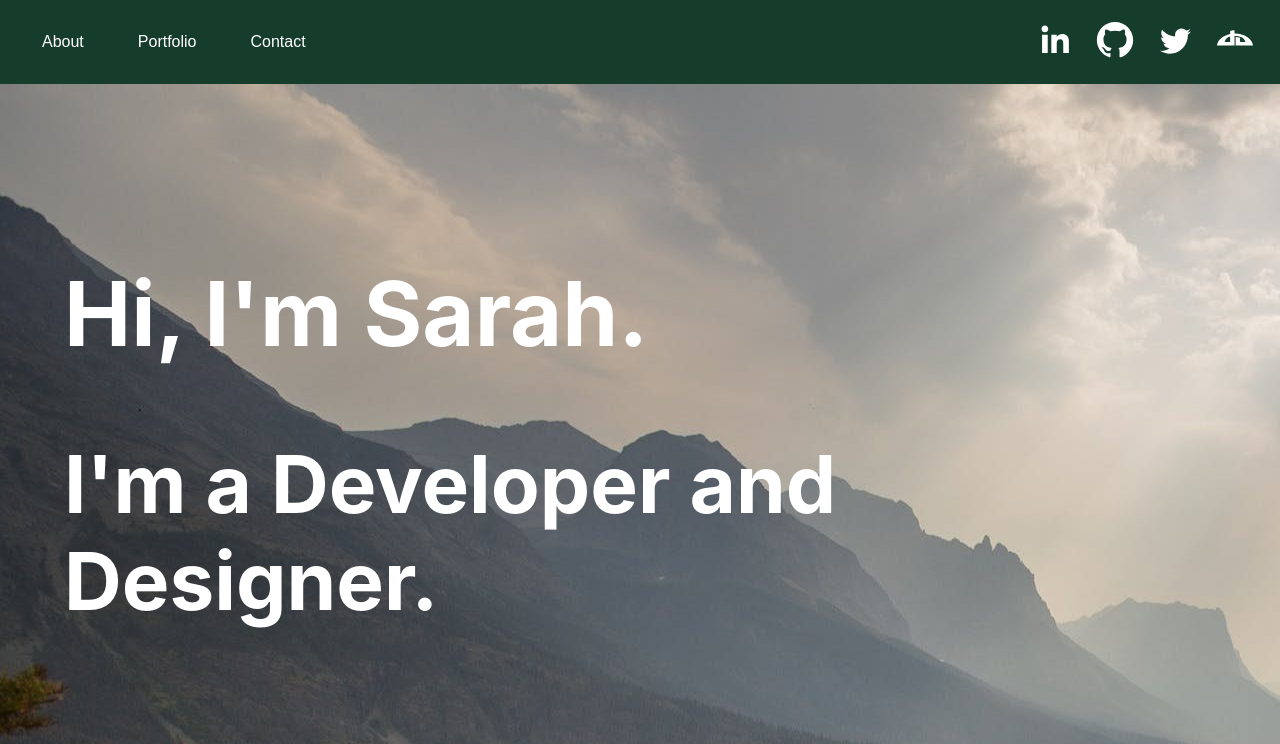
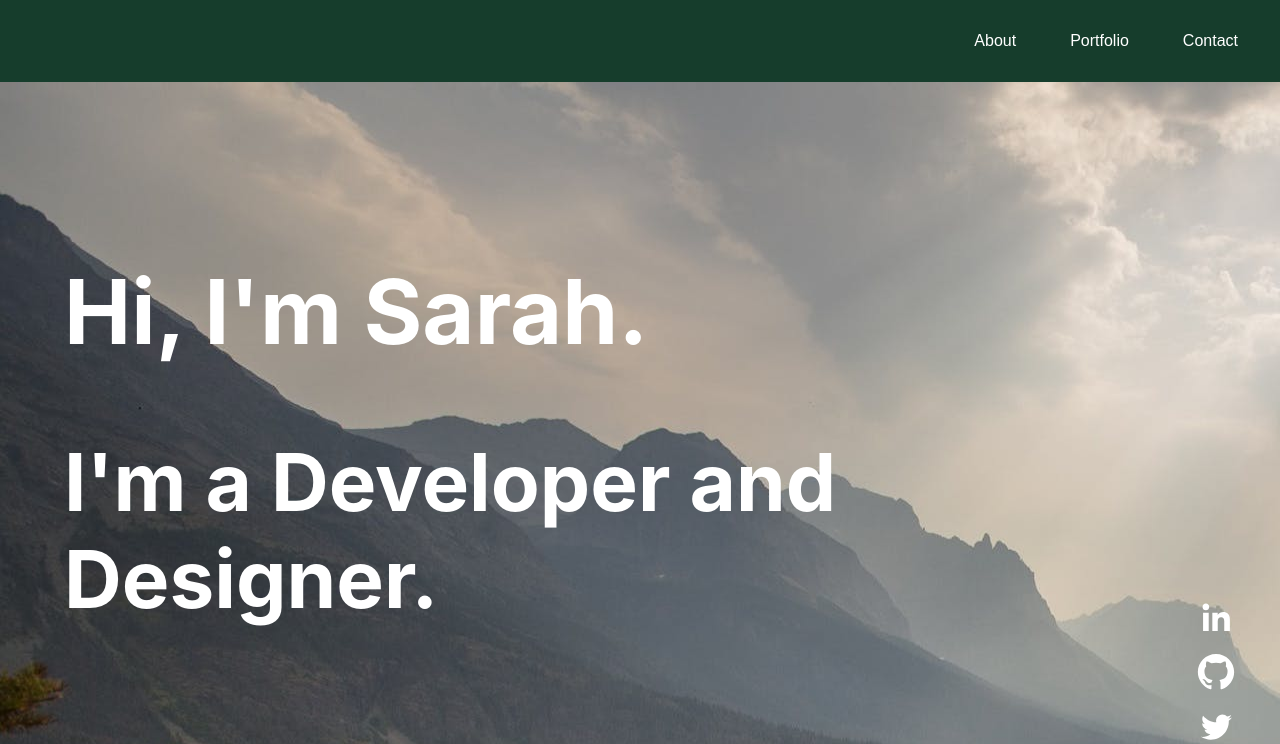
Before and after one commit to smzajac/smzajac.github.io, a React (Create React App) app: page / in a window 1280 px wide. Shown: the top 744 px of the page. Built offline with nearby package versions, Linux system fonts and the light colour scheme.

Commit message:
almost there

```diff
--- a/src/Components/About.js
+++ b/src/Components/About.js
@@ -105,7 +105,7 @@ class About extends React.Component{
                 <Holder/>
                     <Bio>
                         <React.Fragment>
-                        <div>
+                        <div id="about">
                         <img style={{borderRadius: "50%", padding: "15px", marginRight: "20px"}} width="250px" height="250px" src={Me}/>
                         </div>
                         <p>
--- a/src/Components/BaseLayout.js
+++ b/src/Components/BaseLayout.js
@@ -16,7 +16,7 @@ export default class BaseLayout extends React.Component{
     padding: 15px;
     color: white;
     display: flex;
-    justify-content: space-between;
+    justify-content: flex-end;
     align-items: center;
     `;
 
@@ -65,16 +65,16 @@ export default class BaseLayout extends React.Component{
             <div>
                 <Header>
                     <div>
-                        <NavButton>About</NavButton>
-                        <NavButton>Portfolio</NavButton>
-                        <NavButton>Contact</NavButton>
+                        <a href="#about"><NavButton>About</NavButton></a>
+                        <a href="#projects"><NavButton>Portfolio</NavButton></a>
+                        <a href="mailto:sarahmzajac@gmail.com"><NavButton>Contact</NavButton></a>
                     </div>
-                    <div>
+                    {/* <div>
                     <a href="https://www.linkedin.com/in/zajacsarah/" target="_blank"><Icons src={Linkedin}/></a>
                     <a href="https://github.com/smzajac" target="_blank"><Icons src={GitHub}/></a>
                     <a href="https://twitter.com/ZeyHeySar" target="_blank"><Icons src={Twitter}/></a>
                     <a href="https://www.deviantart.com/sarahzajac" target="_blank"><Icons src={Deviant}/></a>
-                    </div>
+                    </div>           */}
                 </Header>
                     {this.props.children}
                 <Footer>
--- a/src/Components/Hero.js
+++ b/src/Components/Hero.js
@@ -1,6 +1,10 @@
 import React from 'react';
 import styled, { keyframes } from 'styled-components';
 import BaseAnimation from '../Assets/Animations/BaseAnimation'
+import Deviant from '../Assets/Icons/Deviantart.svg'
+import Linkedin from '../Assets/Icons/LinkedIn.svg'
+import GitHub from '../Assets/Icons/GitHub.svg'
+import Twitter from '../Assets/Icons/Twitter.svg'
 
 //https://www.pexels.com/photo/adventure-calm-clouds-dawn-414171/
 import Landscape from '../Assets/Images/landscape.jpeg';
@@ -66,6 +70,33 @@ class Hero extends React.Component{
             animation-name: ${FadeInAnimation};
         `;
 
+        const IconHolder = styled.div`
+        @media only screen and (min-width: ${props => props.theme.breakpoints.sm}px) {
+            display: flex;
+            flex-direction: column;
+            align-items: flex-end;
+            margin-bottom: -150px;
+            position: relative;
+            bottom: 100px;
+            left: 30px;
+          }
+
+          @media only screen and (max-width: ${props => props.theme.breakpoints.sm}px) {
+            display: flex;
+            justify-content: center;
+            position: relative;
+            top: 30px;
+            }
+        `
+
+        const Icons = styled.img`
+        padding: 0px 5px;
+        :hover {
+            transform: scale(1.15);
+            transition: transform .20s ease-out;
+    }
+    `;
+
         return(
             <div>
                 <HeroImg>
@@ -79,6 +110,12 @@ class Hero extends React.Component{
                             I'm a Developer and Designer.
                         </HeroSubText>
                     </FadeIn>
+                    <IconHolder>
+                    <a href="https://www.linkedin.com/in/zajacsarah/" target="_blank"><Icons src={Linkedin}/></a>
+                    <a href="https://github.com/smzajac" target="_blank"><Icons src={GitHub}/></a>
+                    <a href="https://twitter.com/ZeyHeySar" target="_blank"><Icons src={Twitter}/></a>
+                    <a href="https://www.deviantart.com/sarahzajac" target="_blank"><Icons src={Deviant}/></a>
+                    </IconHolder>
                 </HeroImg>
             </div>
         )
--- a/src/Components/Projects.js
+++ b/src/Components/Projects.js
@@ -112,7 +112,7 @@ class Projects extends React.Component{
 
     render(){
         return(
-            <Background>
+            <Background id="projects">
                 <SkillsHeader>Projects</SkillsHeader>
                 <Template>
                 {projects.map(item => {
```
